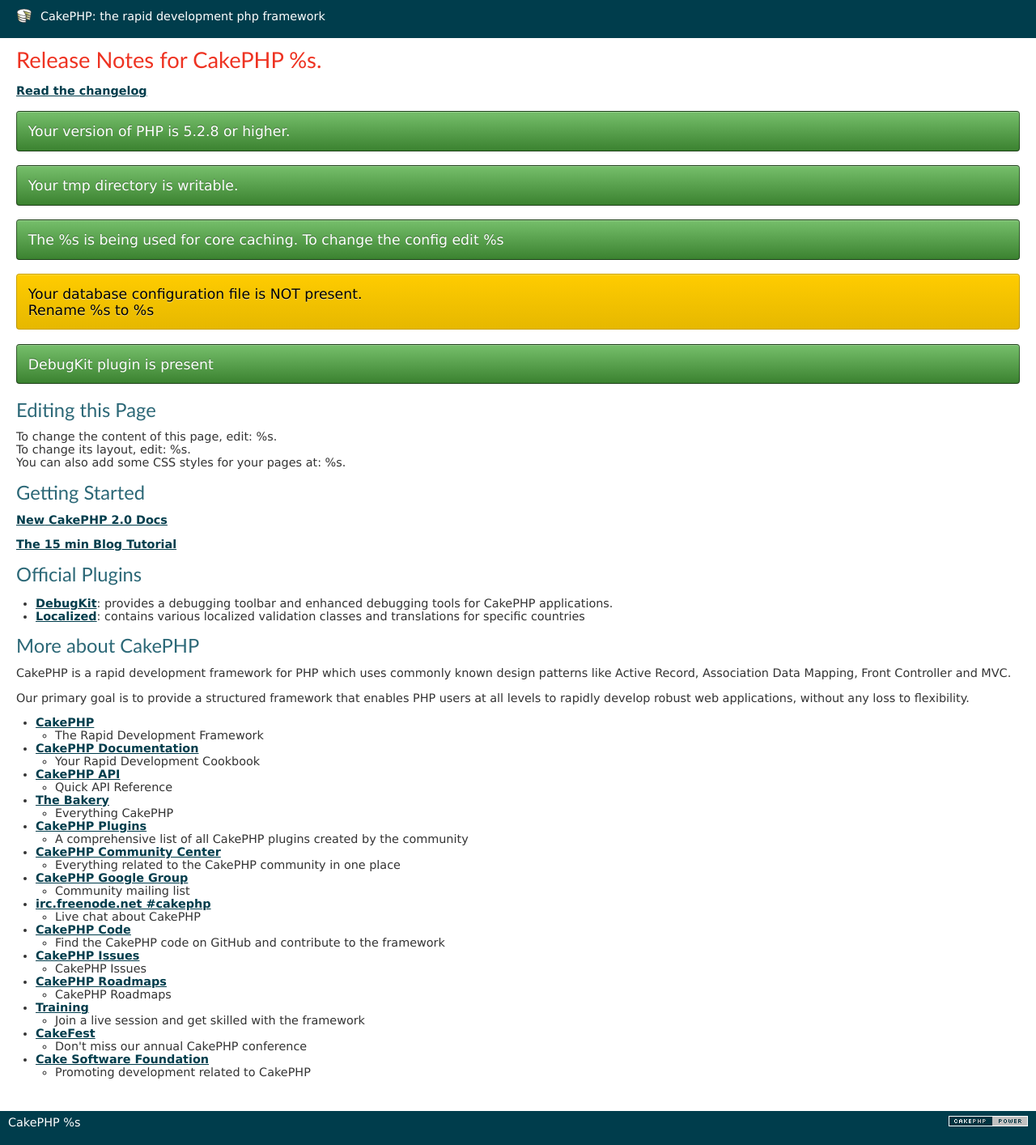
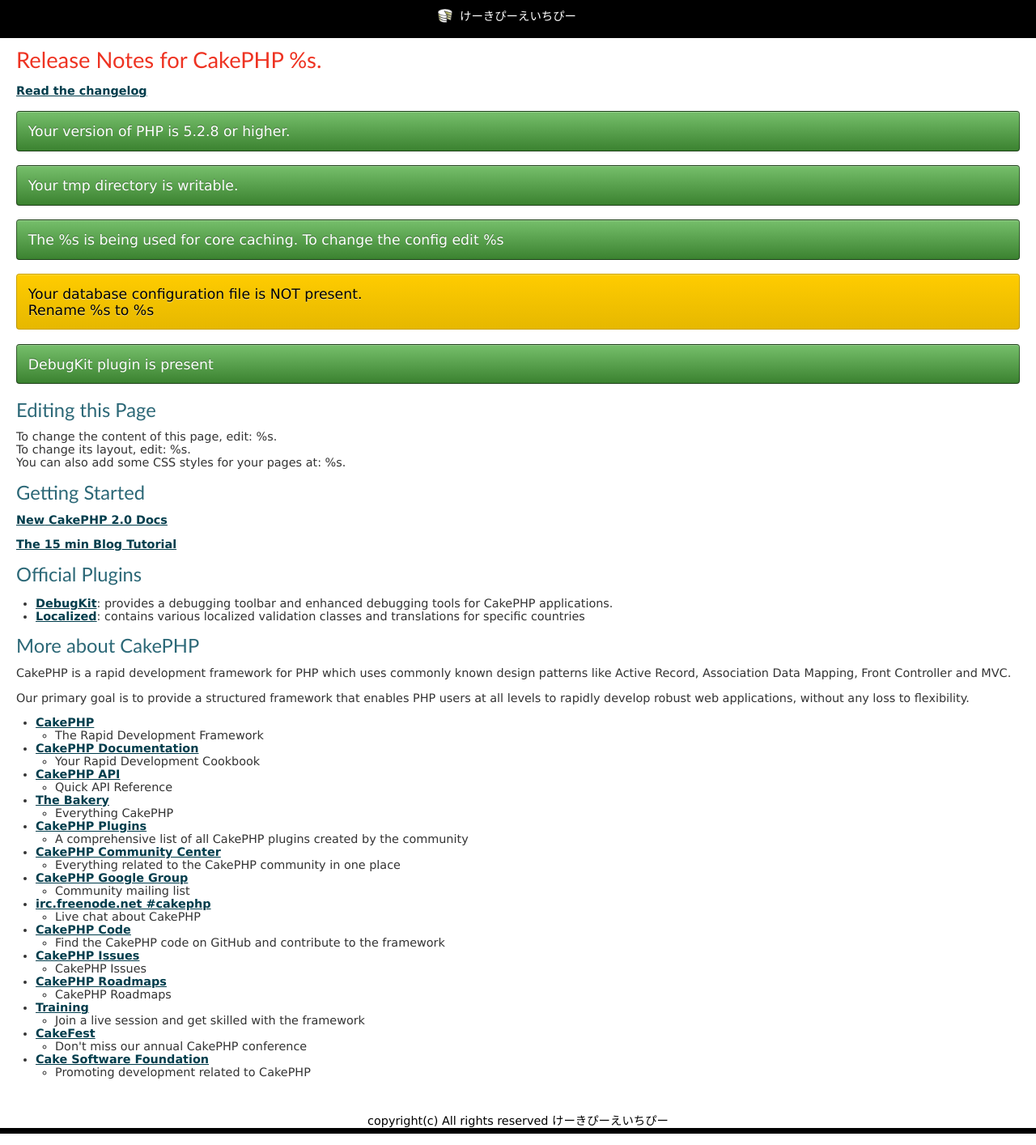
Before and after one commit to rinnkisi/CPHP, a CakePHP app: the page made by app/View/Pages/home.ctp in a window 1280 px wide. Shown: the whole page at 81% size. Run offline with PHP 8.4 and a stand-in for CakePHP, Linux system fonts and the light colour scheme; the template is opened without the code that fills it, so the values that code supplies are empty; some libraries are stand-ins or nearby versions.

Commit message:
レイアウトの変更

```diff
--- a/app/Controller/AppController.php
+++ b/app/Controller/AppController.php
@@ -60,7 +60,7 @@ class AppController extends Controller {
         }
         $judge = $depletion_date - $today_date;//判定用(商品枯渇日数　- 今日の日数)
         if($judge <= 0){
-            echo "メール送信";
+            //echo "メール送信";
             $mail = new CakeEmail('hackathon');
             /*$mail->to('kuroisiratama@yahoo.co.jp')//->to('rinnkisi40@gmail.com')
                 ->subject('商品発送についてのご連絡')
--- a/app/View/Layouts/default.ctp
+++ b/app/View/Layouts/default.ctp
@@ -14,7 +14,7 @@
  * @license       http://www.opensource.org/licenses/mit-license.php MIT License
  */
 
-$cakeDescription = __d('cake_dev', 'CakePHP: the rapid development php framework');
+$cakeDescription = __d('cake_dev', 'けーきぴーえいちぴー');
 $cakeVersion = __d('cake_dev', 'CakePHP %s', Configure::version())
 ?>
 <!DOCTYPE html>
@@ -38,26 +38,15 @@ $cakeVersion = __d('cake_dev', 'CakePHP %s', Configure::version())
 <body>
 	<div id="container">
 		<div id="header">
-			<h1><?php echo $this->Html->link($cakeDescription, 'http://cakephp.org'); ?></h1>
+			<h1><?php echo $this->Html->link($cakeDescription, 'http://ver1.black/CPHP/UserProductHistories/main'); ?></h1>
 		</div>
 		<div id="content">
-
 			<?php echo $this->Session->flash(); ?>
-
 			<?php echo $this->fetch('content'); ?>
 		</div>
-		<div id="footer">
-			<?php echo $this->Html->link(
-					$this->Html->image('cake.power.gif', array('alt' => $cakeDescription, 'border' => '0')),
-					'http://www.cakephp.org/',
-					array('target' => '_blank', 'escape' => false, 'id' => 'cake-powered')
-				);
-			?>
-			<p>
-				<?php echo $cakeVersion; ?>
-			</p>
-		</div>
+		<center>
+			<h1><?php echo "copyright(c) All rights reserved けーきぴーえいちぴー"; ?></h1>
+		</center>
 	</div>
-	<?php echo $this->element('sql_dump'); ?>
 </body>
 </html>
--- a/app/webroot/css/cake.generic.css
+++ b/app/webroot/css/cake.generic.css
@@ -23,7 +23,7 @@
 
 /** General Style Info **/
 body {
-	background: #003d4c;
+	background: #000000;
 	color: #fff;
 	font-family:'lucida grande',verdana,helvetica,arial,sans-serif;
 	font-size:90%;
@@ -47,7 +47,7 @@ h1, h2, h3, h4 {
 }
 h1 {
 	background:#fff;
-	color: #003d4c;
+	color: #000000;
 	font-size: 100%;
 }
 h2 {
@@ -79,22 +79,24 @@ p {
 
 #header{
 	padding: 10px 20px;
+	text-align: center;
 }
 #header h1 {
 	line-height:20px;
-	background: #003d4c url('../img/cake.icon.png') no-repeat left;
+	background: #000000 url('../img/cake.icon.png') no-repeat 520px;
 	color: #fff;
 	padding: 0px 30px;
+
 }
 #header h1 a {
 	color: #fff;
-	background: #003d4c;
+	background: #000000;
 	font-weight: normal;
 	text-decoration: none;
 }
 #header h1 a:hover {
 	color: #fff;
-	background: #003d4c;
+	background: #000000;
 	text-decoration: underline;
 }
 #content{
```
Also changed, not shown: 1 other file.
